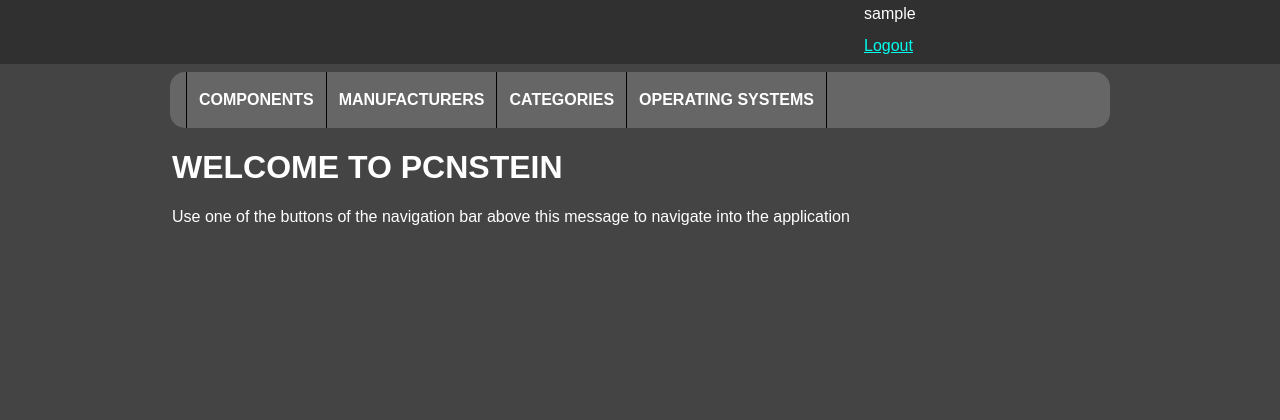
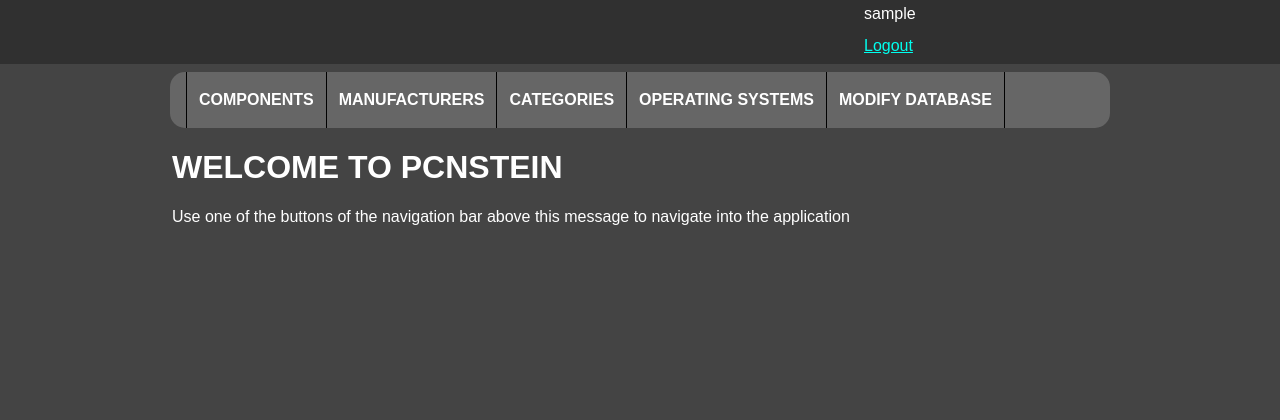
Before and after one commit to jponf/PCnstein, a Django app: template PCnsteinapp/templates/mainpage.html in a window 1280 px wide. Shown: the top 420 px of the page. Run offline with Django 3.2, Linux system fonts and the light colour scheme; a user stored in the database is signed in; tables that the repository leaves empty hold one stand-in row (values such as "Sample post"); the template is opened without the code that fills it: most values are stand-ins (such as "Sample title", 1, 10 or a date in 2020).

Commit message:
Added link in navbar so  people with enough rights can access to the admin page 	modified:   PCnsteinapp/templates/base.html

```diff
--- a/PCnsteinapp/templates/base.html
+++ b/PCnsteinapp/templates/base.html
@@ -58,6 +58,9 @@
 						<li><a href="/manufacturers">MANUFACTURERS</a></li>
 						<li><a href="/categories">CATEGORIES</a></li>
 						<li><a href="/os">OPERATING SYSTEMS</a></li>
+						{% if user.is_staff %}
+						<li><a href="/admin">MODIFY DATABASE</a></li>
+						{% endif %}
 					</ul>
 				</div>
 			</div>
```
